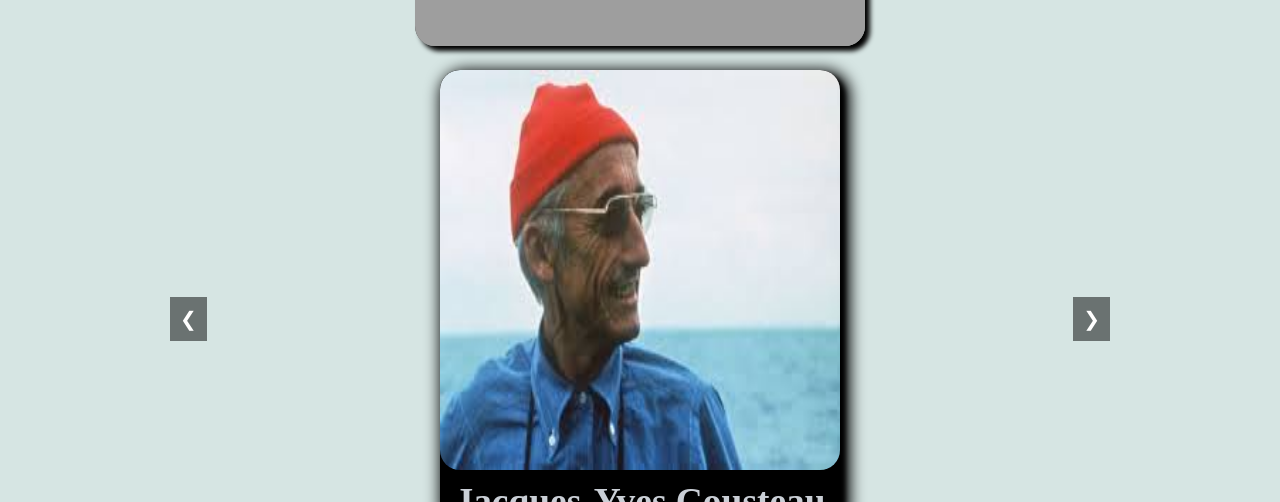
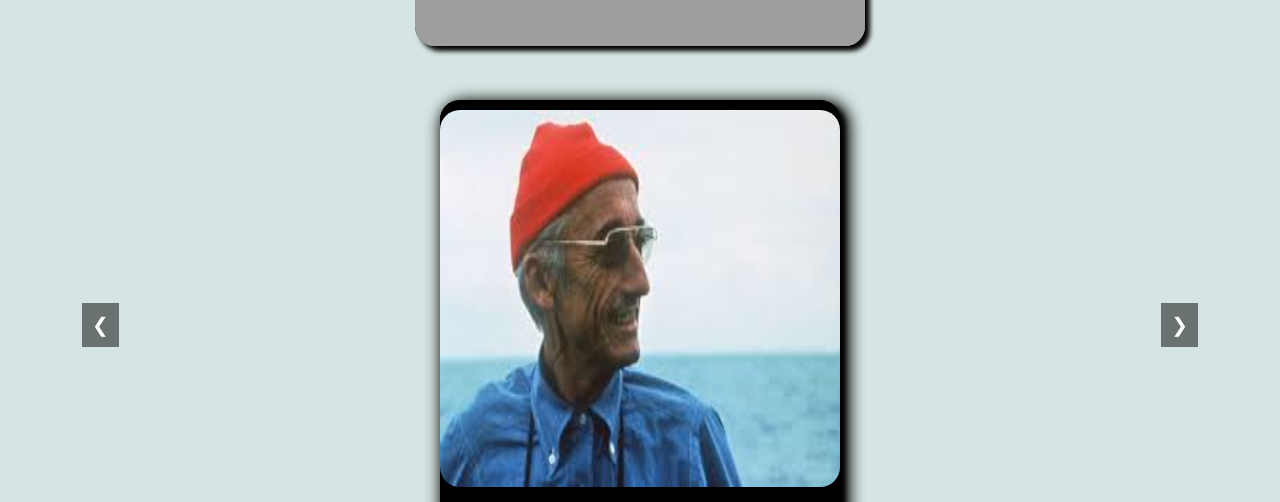
Before and after one commit to WildCodeSchool-2024-02/wcs-Protojam-goupeA, a React (Vite) app in the folder client/: page /categorie/aquatique in a window 1280 px wide. Shown: the part 450-952 px from the top of the page. Built offline with nearby package versions, Linux system fonts and the light colour scheme; grey boxes are pictures that could not be loaded; a web font is replaced by a local one.

Commit message:
fixscsscategorie

```diff
--- a/client/src/style/categorie.scss
+++ b/client/src/style/categorie.scss
@@ -1,6 +1,7 @@
 .container-title {
   text-align: center;
   margin: 20px;
+  position: relative;
 }
 
 .categorie-img {
@@ -22,7 +23,7 @@
   font-size: 3.5em;
   color: white;
   position: absolute;
-  top: 300px;
+  top: 200px;
   left: 50%;
   transform: translate(-50%, -50%);
   text-shadow:
@@ -46,7 +47,7 @@
   color: #cacfd6;
   font-size: 2rem;
   width: 400px;
-  height: auto;
+  height: 450px;
   margin: 20px auto;
   background-color: #000000;
   box-shadow:
@@ -54,14 +55,21 @@
     inset 4px 4px 15px 0px #000000,
     5px 5px 15px 5px black;
   border-radius: 20px;
+  padding: 10px;
+  margin: 50px;
+}
+.sous-categorie-container:hover {
+  background-color: whitesmoke;
+  color: #000000;
 }
 
 .sous-categorie-img {
-  width: 400px;
-  height: 400px;
+  width: 410px;
+  height: 410px;
   margin-bottom: 10px;
   border-radius: 20px;
   border: none;
+  background-color: #000000;
 }
 
 .carousel {
@@ -75,6 +83,7 @@
   flex-direction: column;
   justify-content: center;
   align-items: center;
+  position: relative;
 }
 
 .slide {
@@ -105,11 +114,13 @@
 }
 
 .prev {
-  left: 150px;
+  left: 5%;
+  transform: translateY(-50%);
 }
 
 .next {
-  right: 150px;
+  right: 5%;
+  transform: translateY(-50%);
 }
 
 .next img,
```
